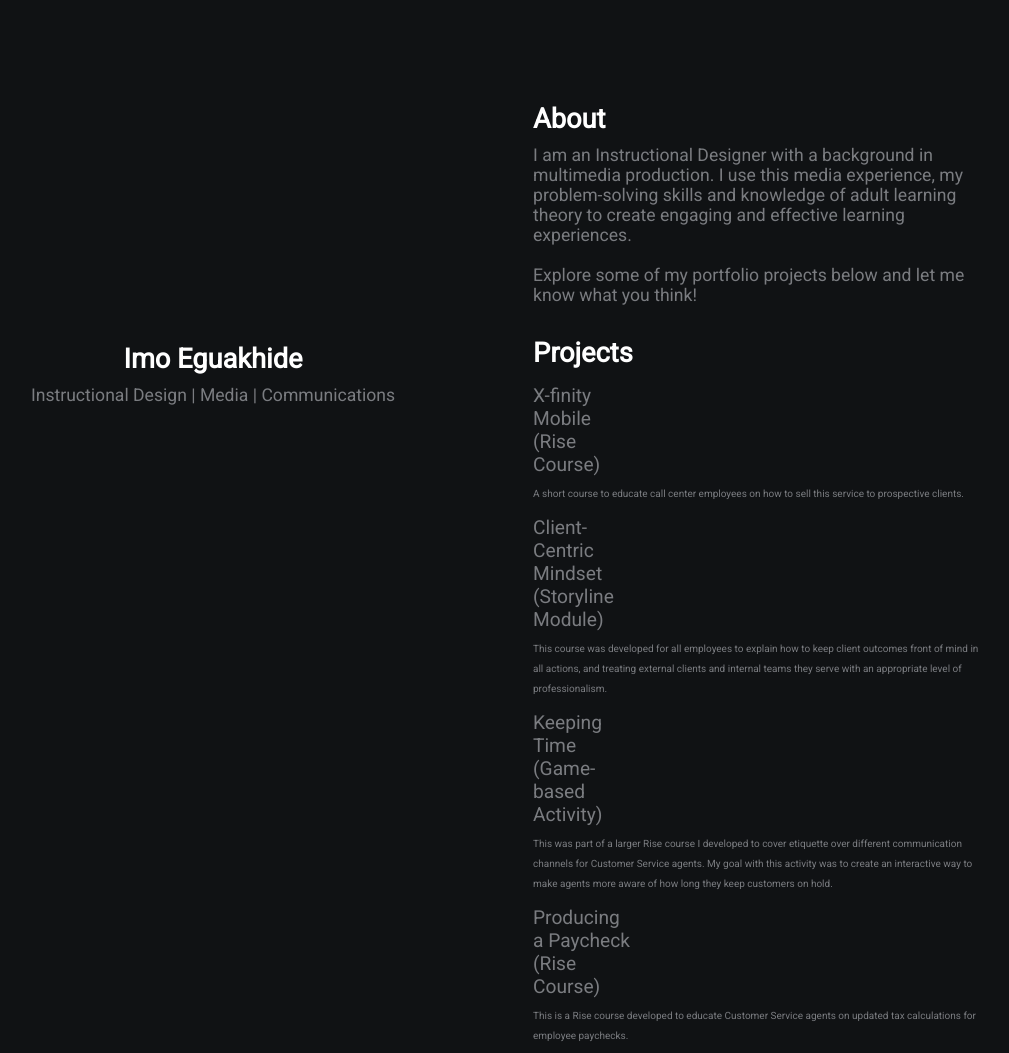
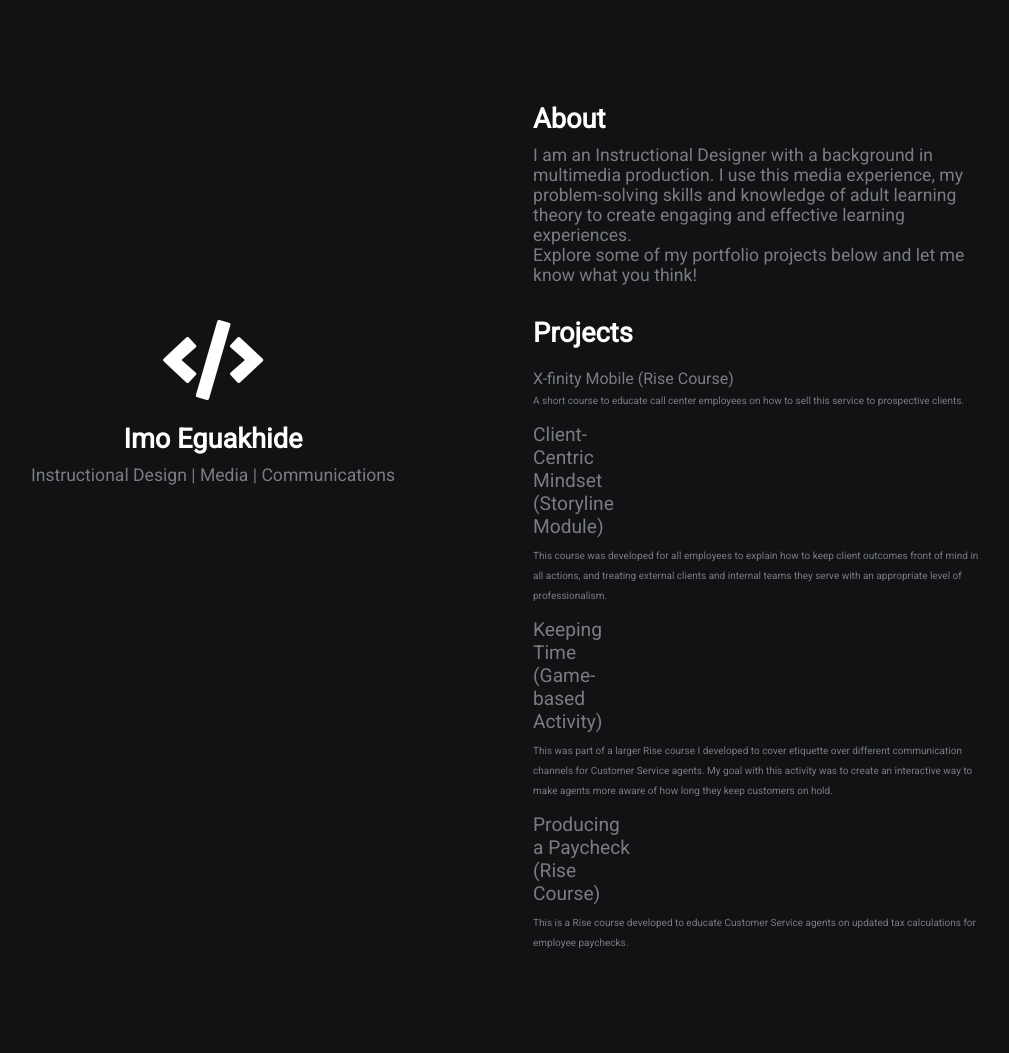
Before and after one commit to imoegua/Imo-Eguakhide-Portfolio, a plain HTML site: page index.html in a window 1280 px wide. Shown: the whole page, without its empty margins (107-1116 px from the left). After the commit the page ends 960 px from the top, so only its background shows below. Drawn offline with Linux system fonts and the light colour scheme.

Commit message:
Update index.html

```diff
--- a/index.html
+++ b/index.html
@@ -11,20 +11,21 @@
 <body>
     <div class="grid-2">
         <div class="section-1">
+            <i class="fas fa-code fa-5x white"></i>
             <h2>Imo Eguakhide</h2>
             <p>Instructional Design | Media | Communications</p>
         </div>
         <div class="section-2">
             <h2>About</h2>
-            <p>I am an Instructional Designer with a background in multimedia production. I use this media experience, my problem-solving skills and knowledge of adult learning theory to create engaging and effective learning experiences.<br><br>Explore some of my portfolio projects below and let me know what you think!</p>
+            <p>I am an Instructional Designer with a background in multimedia production. I use this media experience, my problem-solving skills and knowledge of adult learning theory to create engaging and effective learning experiences.<br>Explore some of my portfolio projects below and let me know what you think!</p>
             <h2>Projects</h2>
-            <a href="https://imoegua.github.io/Xfinity-Mobile/">X-finity Mobile (Rise Course)</a>
+            <a href="https://imoegua.github.io/Xfinity-Mobile/"></a><span class="bolded">X-finity Mobile (Rise Course)</span></a>
             <p><font size="-2">A short course to educate call center employees on how to sell this service to prospective clients.</font></p>
-            <a href="https://imoegua.github.io/Client-Centricity/">Client-Centric Mindset (Storyline Module)</a>
+            <a href="https://imoegua.github.io/Client-Centricity/"><span class="bolded">Client-Centric Mindset (Storyline Module)</span></a>
             <p><font size="-2">This course was developed for all employees to explain how to keep client outcomes front of mind in all actions, and treating external clients and internal teams they serve with an appropriate level of professionalism.</font></p>
-            <a href="https://imoegua.github.io/Keepingtime/">Keeping Time (Game-based Activity)</a>
+            <a href="https://imoegua.github.io/Keepingtime/"><span class="bolded">Keeping Time (Game-based Activity)</span></a>
             <p><font size="-2">This was part of a larger Rise course I developed to cover etiquette over different communication channels for Customer Service agents. My goal with this activity was to create an interactive way to make agents more aware of how long they keep customers on hold.</font></p>
-            <a href="https://imoegua.github.io/Paycheck/">Producing a Paycheck (Rise Course)</a>
+            <a href="https://imoegua.github.io/Paycheck/"><span class="bolded">Producing a Paycheck (Rise Course)</span></a>
             <p><font size="-2">This is a Rise course developed to educate Customer Service agents on updated tax calculations for employee paychecks.</font></p>
         </div>
     </div>
```
